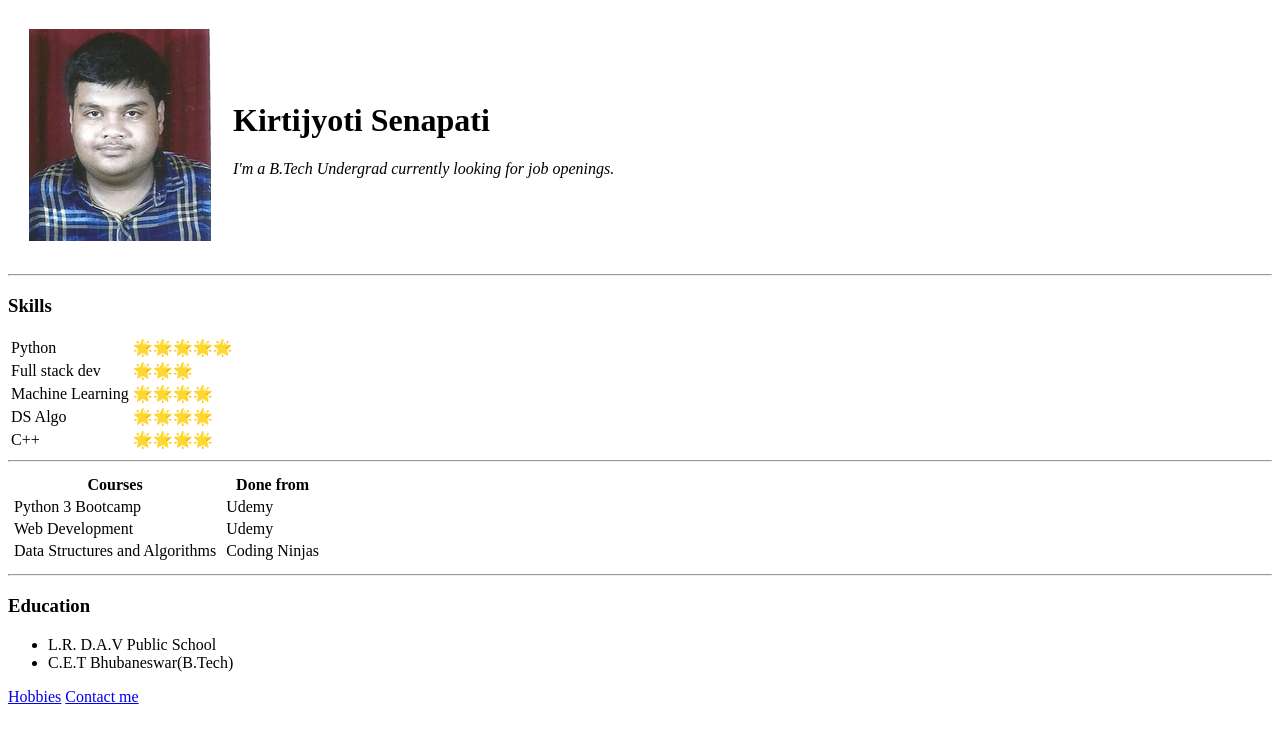
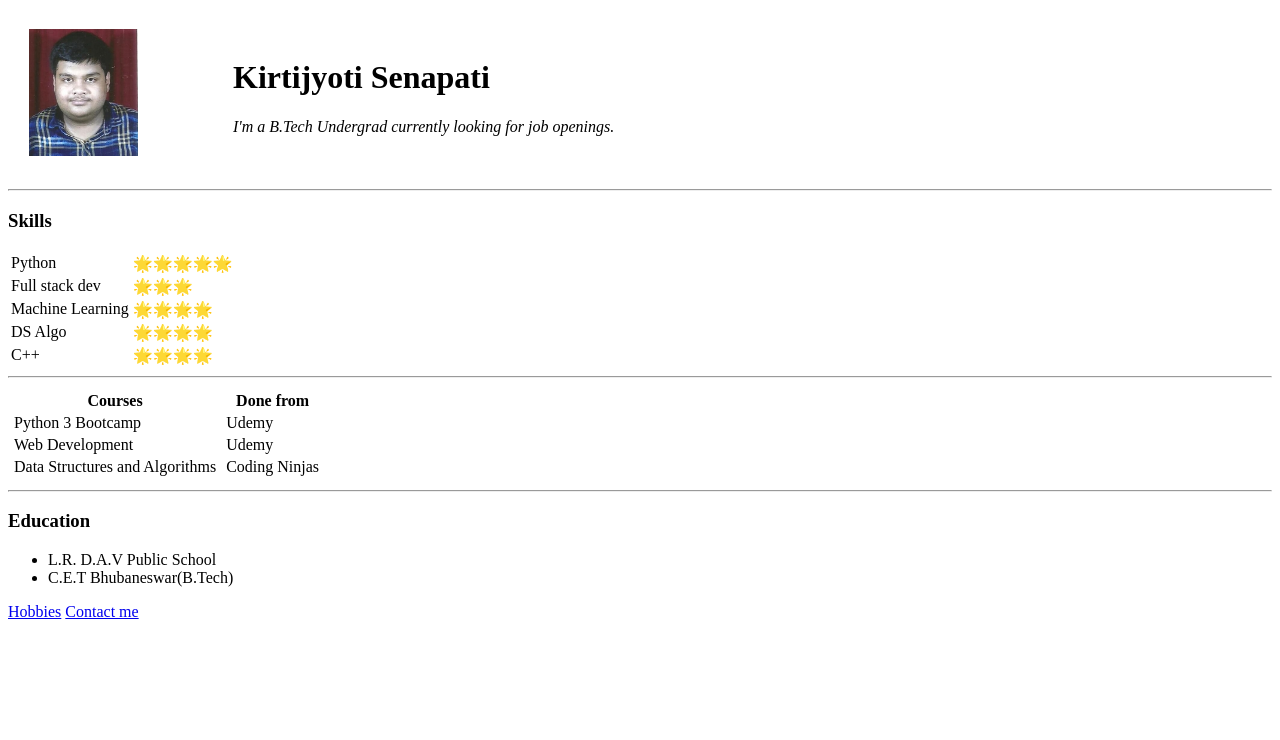
Before and after one commit to Kirtijyoti/cv, a plain HTML site: page index.html in a window 1280 px wide. Drawn offline with Linux system fonts and the light colour scheme.

Commit message:
updated index.html
adjusted width of the image because it was not being shown in the website.

```diff
--- a/index.html
+++ b/index.html
@@ -4,6 +4,11 @@
 <head>
   <meta charset="utf-8">
   <title>Kirti's website</title>
+  <style media="screen">
+    img{
+      width: 60%;
+    }
+  </style>
 </head>
 
 <body>
```
